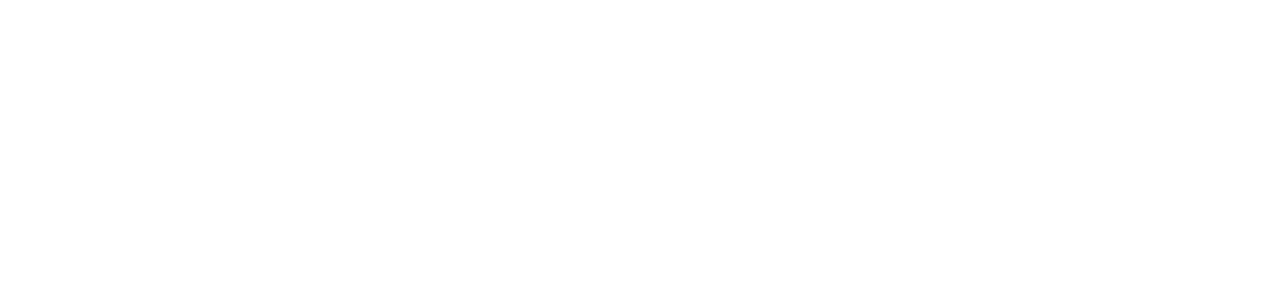
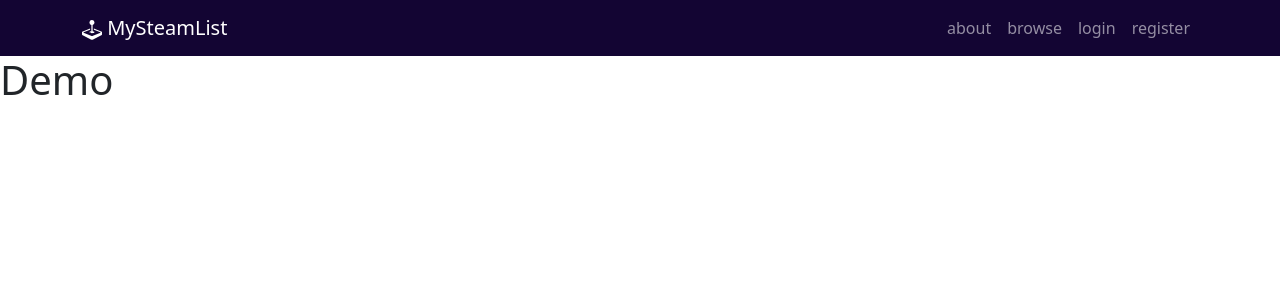
Before and after one commit to JimtheBurger/PoOOS-LargeProject, a React (Create React App) app in the folder frontend/: page /adminAddGames in a window 1280 px wide. Before the commit this address had no page. Shown: the top 300 px of the page. Built offline with nearby package versions, Linux system fonts and the light colour scheme.

Commit message:
Started adminAddGame Page

```diff
--- a/frontend/src/App.js
+++ b/frontend/src/App.js
@@ -8,6 +8,7 @@ import ResetPasswordPage from "./pages/ResetPasswordPage";
 import ForgotPasswordPage from "./pages/ForgotPasswordPage";
 import WelcomePage from "./pages/WelcomePage";
 import ProfilePage from "./pages/ProfilePage";
+import AdminAddGames from "./pages/AdminAddGames";
 
 function App() {
   return (
@@ -20,6 +21,7 @@ function App() {
         <Route path="/resetPassword" element={<ResetPasswordPage />} />
         <Route path="/forgotPassword" element={<ForgotPasswordPage />} />
         <Route path="/profile" element={<ProfilePage />} />
+        <Route path="/adminAddGames" element={<AdminAddGames />} />
       </Routes>
     </BrowserRouter>
   );
--- /dev/null
+++ b/frontend/src/components/AdminAddGameBox.js
@@ -0,0 +1,10 @@
+import React from 'react';
+
+function AdminAddGameBox()
+{
+  return(
+    <h1>Demo</h1>
+  );
+};
+
+export default AdminAddGameBox;
--- /dev/null
+++ b/frontend/src/pages/AdminAddGames.js
@@ -0,0 +1,15 @@
+import React from "react";
+
+import TopNav from "../components/TopNav/TopNav";
+import AdminAddGameBox from "../components/AdminAddGameBox";
+
+const AdminAddGames = () => {
+  return (
+    <div>
+      <TopNav />
+      <AdminAddGameBox />
+    </div>
+  );
+};
+
+export default AdminAddGames;
```
Also changed, not shown: 1 other file (tests, documents, lock files or other folders).
